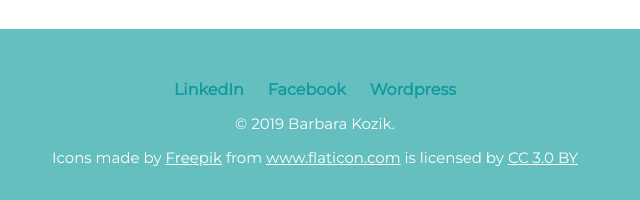
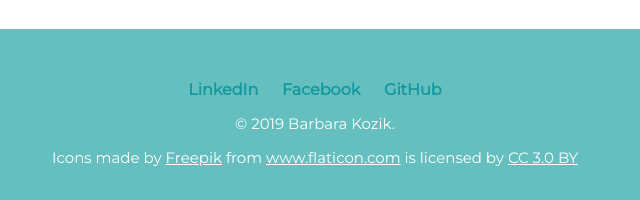
Before and after one commit to barbarakozik/mypersonalsite, a plain HTML site: page CSS - My Site/index.html in a window 1280 px wide. Shown: the part 3303-3503 px from the top of the page, 325-965 px from the left. Drawn offline with Linux system fonts and the light colour scheme.

Commit message:
Add files via upload

```diff
--- a/CSS - My Site/index.html
+++ b/CSS - My Site/index.html
@@ -55,7 +55,7 @@
   <div class="bottom-container">
     <a class="footer-link" href="https://www.linkedin.com/in/barbara-kozik-584942142/in">LinkedIn</a>
     <a class="footer-link" href="https://www.facebook.com/barbara.kozik.3">Facebook</a>
-    <a class="footer-link" href="">Wordpress</a>
+    <a class="footer-link" href="https://github.com/barbarakozik">GitHub</a>
     <p class="rights">© 2019 Barbara Kozik.
       <div class="rights">Icons made by <a href="https://www.freepik.com/" title="Freepik">Freepik</a> from <a href="https://www.flaticon.com/" title="Flaticon">www.flaticon.com</a> is licensed by <a href="http://creativecommons.org/licenses/by/3.0/" title="Creative Commons BY 3.0"
           target="_blank">CC 3.0 BY</a></div>
```
